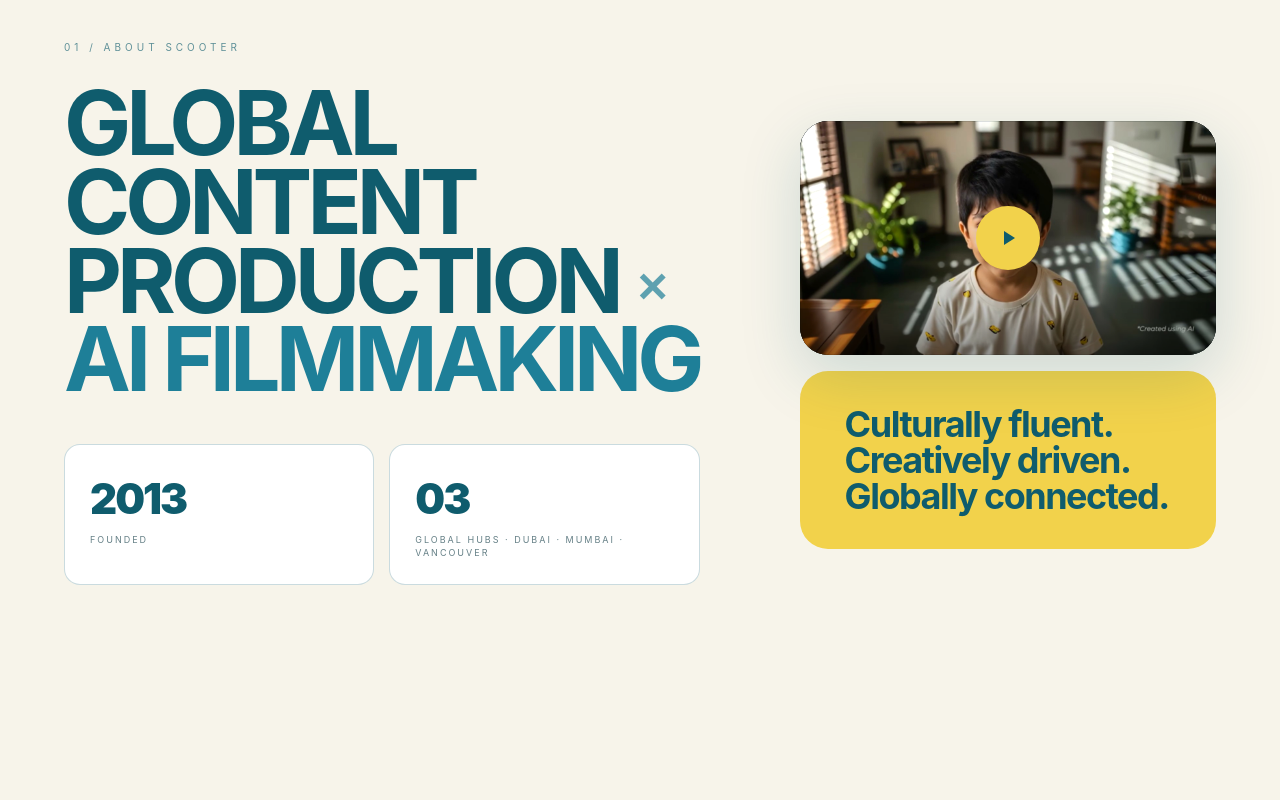
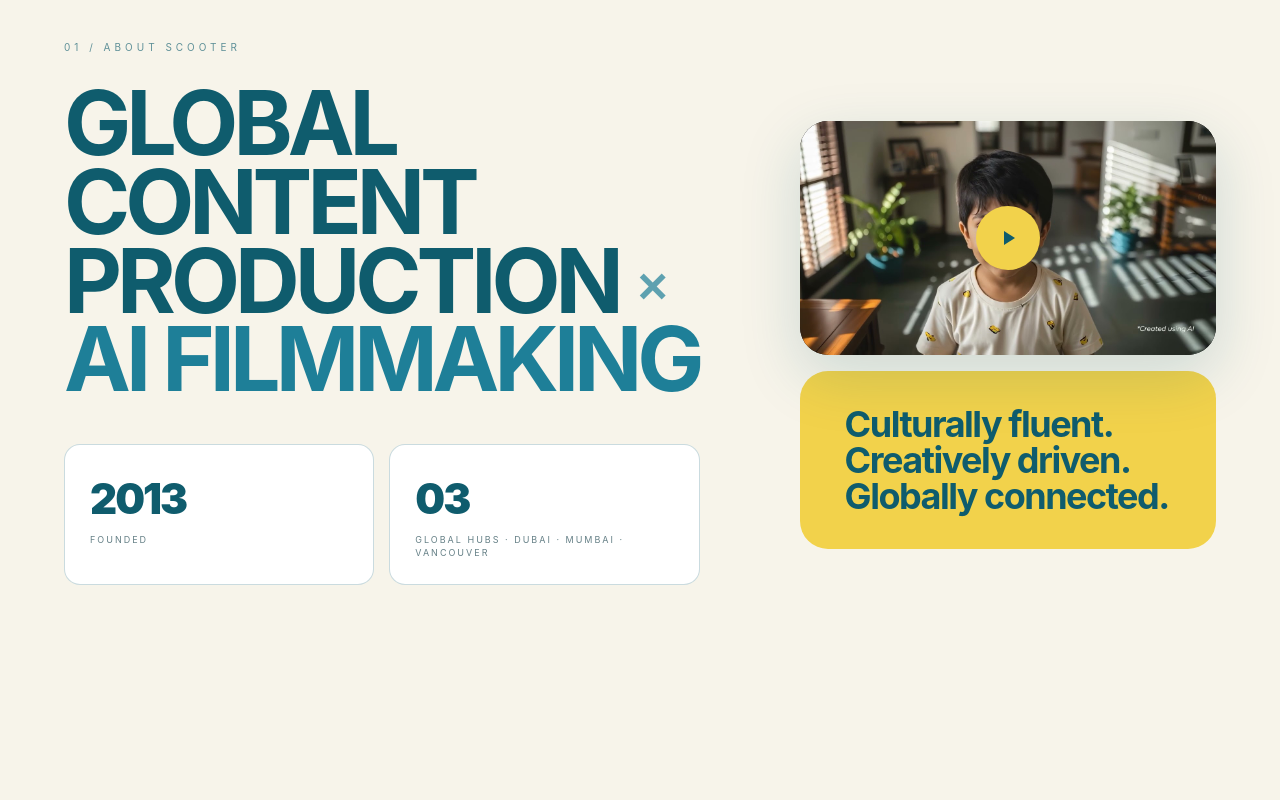
Before and after one commit to scootermedia/Scooter_UAE_mediaAE, a website: page index.html in a window 1280 px wide. Shown: the part 900-1700 px from the top of the page. Drawn offline with Linux system fonts and the light colour scheme.

Commit message:
Improve YouTube thumbnail clarity

```diff
--- a/index.html
+++ b/index.html
@@ -745,17 +745,7 @@
       width: 100%;
       height: 100%;
       object-fit: cover;
-      image-rendering: -webkit-optimize-contrast;
-      filter: contrast(1.12) saturate(1.06) brightness(1.02);
-      transform: translateZ(0);
-    }
-
-    .video-play::after {
-      content: "";
-      position: absolute;
-      inset: 0;
-      background: linear-gradient(transparent 58%, rgba(0, 0, 0, 0.42));
-      pointer-events: none;
+      image-rendering: auto;
     }
 
     .video-play-center {
```
